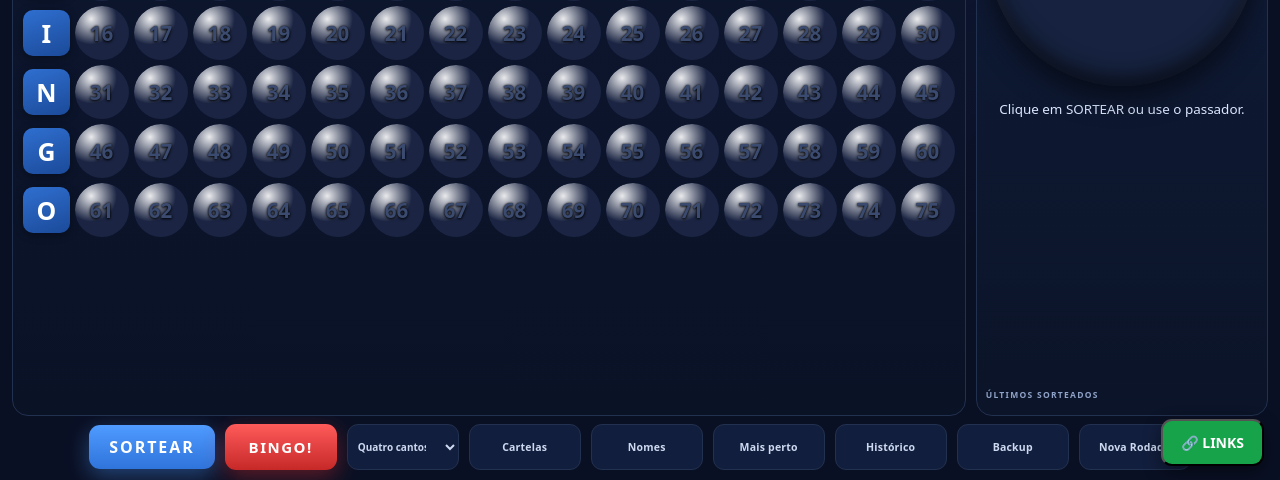
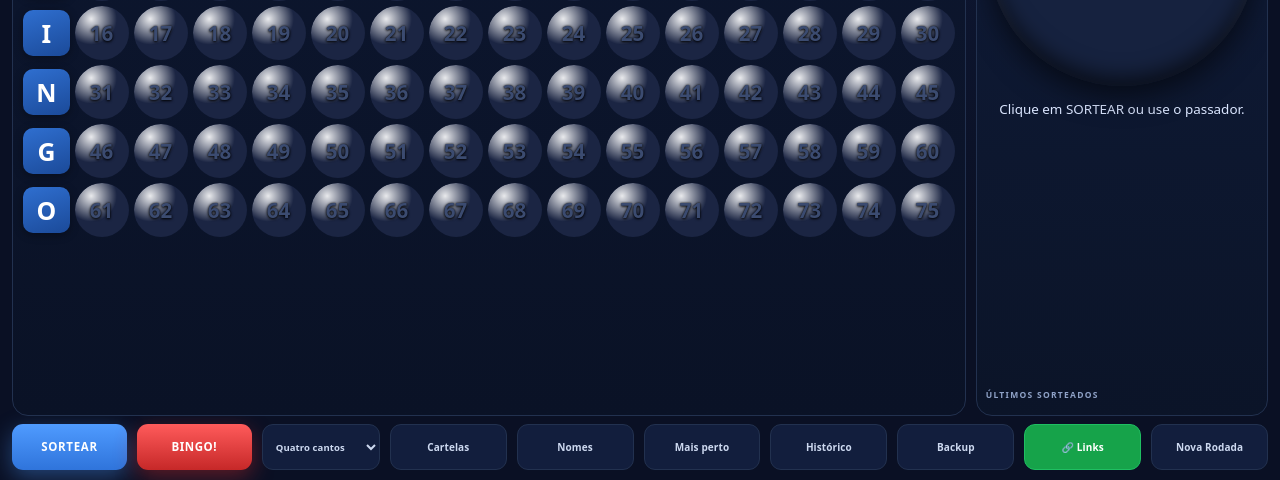
Before and after one commit to cassianobolonha-droid/bingo, a plain HTML site: page index.html in a window 1280 px wide. Shown: the part 320-800 px from the top of the page. Drawn offline with Linux system fonts and the light colour scheme.

Commit message:
Update index.html

```diff
--- a/index.html
+++ b/index.html
@@ -2625,6 +2625,78 @@ background:#0f2236;color:#dcebff;font:800 20px system-ui,sans-serif;cursor:point
   }
 })();
 </script>
-<!-- ===== FIM DO MODULO ===== -->
+<style>
+  /* ===== BARRA PADRONIZADA ===== */
+  footer{
+    display:flex !important;
+    flex-wrap:wrap !important;
+    justify-content:center !important;
+    align-items:stretch !important;
+    gap:10px !important;
+  }
+  footer > button,
+  footer > select,
+  footer > #cvFab{
+    flex:1 1 0 !important;
+    min-width:86px !important;
+    max-width:118px !important;
+    width:auto !important;
+    height:46px !important;
+    padding:0 4px !important;
+    margin:0 !important;
+    box-sizing:border-box !important;
+    font-size:10px !important;
+    font-weight:700 !important;
+    letter-spacing:.01em !important;
+    border-radius:11px !important;
+    line-height:1.1 !important;
+    text-align:center !important;
+    display:inline-flex !important;
+    align-items:center !important;
+    justify-content:center !important;
+  }
+  #btnSortear{
+    background:linear-gradient(180deg,#4f9bff,#2f74db) !important;
+    border:none !important;color:#fff !important;
+    font-size:11.5px !important;letter-spacing:.06em !important;
+  }
+  #btnBingo{
+    background:linear-gradient(180deg,#ff5b5b,#c62828) !important;
+    border:none !important;color:#fff !important;
+    font-size:11.5px !important;letter-spacing:.05em !important;
+  }
+  footer select{padding:0 14px 0 5px !important;font-size:9.5px !important}
+  #cvFab{
+    background:#16a34a !important;border:1px solid #1fbf62 !important;
+    color:#fff !important;box-shadow:none !important;
+    position:static !important;left:auto !important;right:auto !important;
+    top:auto !important;bottom:auto !important;
+  }
+</style>
+
+<script>
+(function(){
+  function mover(){
+    var fab = document.getElementById('cvFab');
+    var barra = document.querySelector('footer');
+    if(!fab || !barra) return;
+    if(fab.parentNode === barra) return;
+    fab.textContent = '🔗 Links';
+    fab.style.setProperty('position','static','important');
+    fab.style.setProperty('left','auto','important');
+    fab.style.setProperty('bottom','auto','important');
+    barra.insertBefore(fab, document.getElementById('btnNova') || null);
+  }
+  var n = 0;
+  var t = setInterval(function(){
+    mover();
+    if(++n > 40) clearInterval(t);
+  }, 250);
+  if(document.readyState === 'loading'){
+    document.addEventListener('DOMContentLoaded', mover);
+  } else { mover(); }
+})();
+</script>
+
 </body>
 </html>
```
